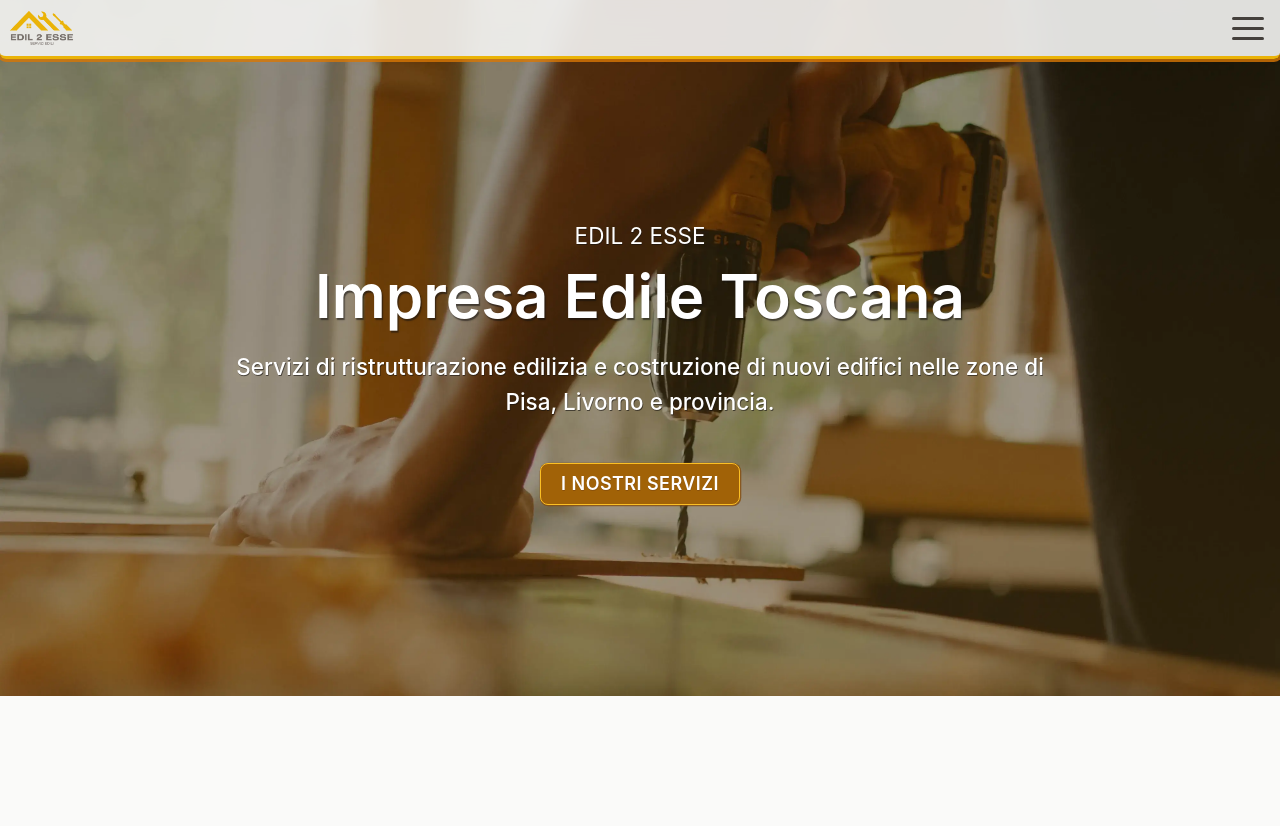
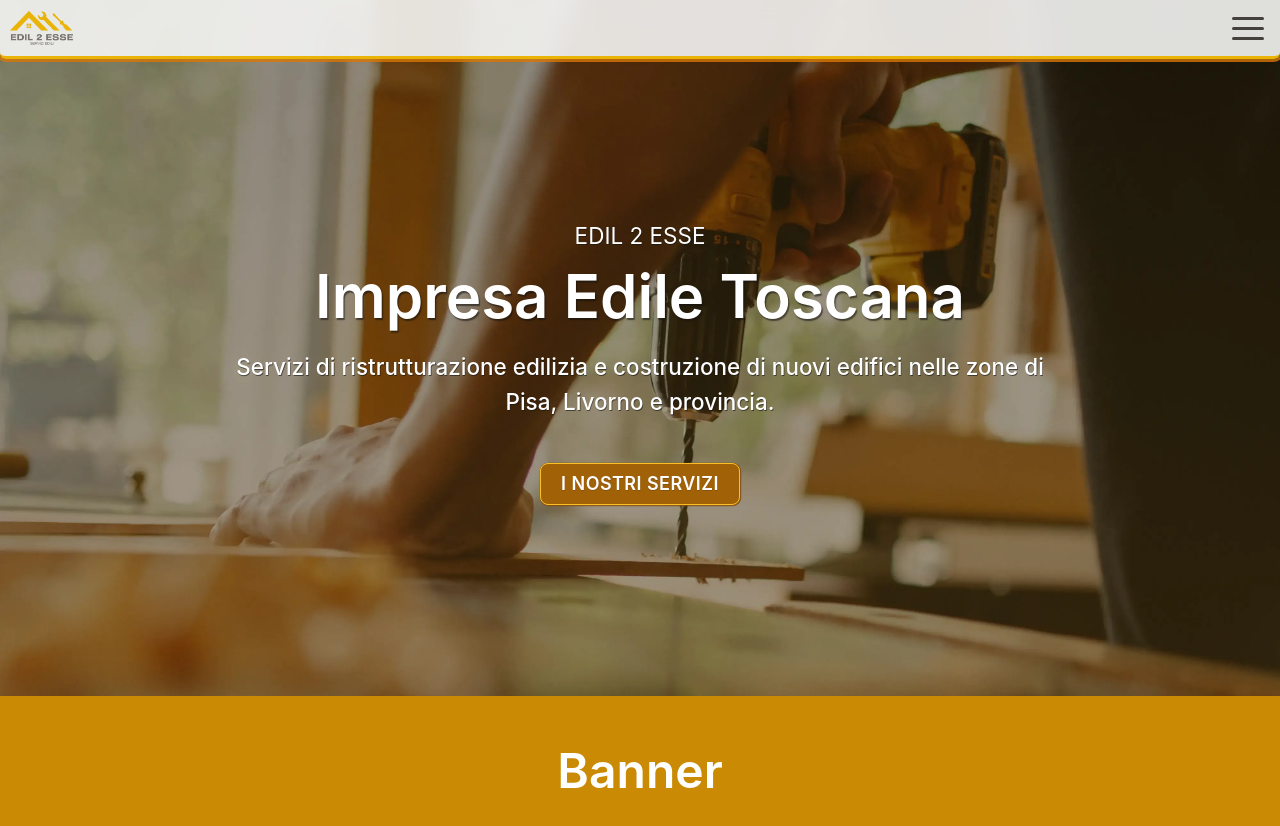
Before and after one commit to emanuelefavero/edil-2-esse, a Next.js app: page / in a window 1280 px wide. Shown: the top 826 px of the page. Before the commit the page ends 800 px from the top, so only its background shows below. Built offline with nearby package versions, Linux system fonts and the light colour scheme.

Commit message:
add yellow banner

```diff
--- a/app/page.tsx
+++ b/app/page.tsx
@@ -8,6 +8,9 @@ export default function Home() {
 
       <main>
         <HeroSection />
+        <section className='bg-yellow-600 text-white h-[150px] flex justify-center items-center text-5xl font-semibold'>
+          Banner
+        </section>
       </main>
     </div>
   )
```
